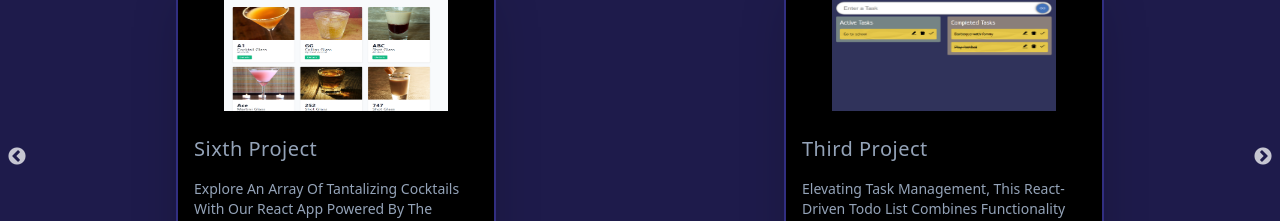
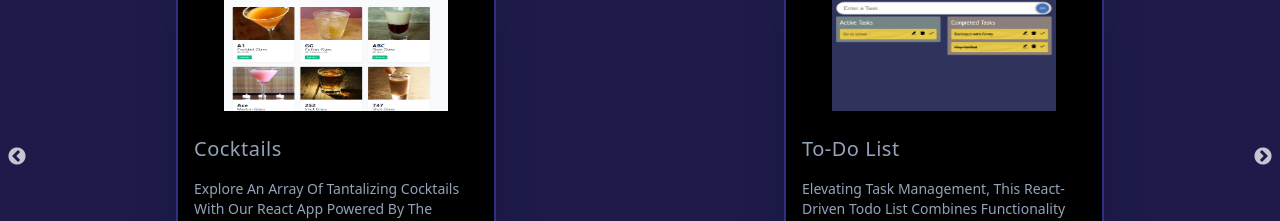
Before and after one commit to radu-bordea/React-Tailwind-Portfolio, a React (Vite) app: page / in a window 1280 px wide. Shown: the part 1585-1806 px from the top of the page. Built offline with nearby package versions, Linux system fonts and the light colour scheme.

Commit message:
change name of projects

```diff
--- a/src/data.jsx
+++ b/src/data.jsx
@@ -39,7 +39,7 @@ export const projects = [
     img: project1,
     url: "https://react-unsplash-pics.netlify.app/",
     github: "https://github.com/radu-bordea/React-UnsplashProject.git",
-    title: "first project",
+    title: "Pictures",
     text: "Discover breathtaking images effortlessly React app, powered by the Unsplash API.",
   },
   {
@@ -47,7 +47,7 @@ export const projects = [
     img: project2,
     url: "https://react-mixdrinks.netlify.app/",
     github: "https://github.com/radu-bordea/React-MixDrinks.git",
-    title: "sixth project",
+    title: "Cocktails",
     text: "Explore an array of tantalizing cocktails with our React app powered by the CocktailAPI. Discover, mix, and savor!",
   },
   {
@@ -55,7 +55,7 @@ export const projects = [
     img: project3,
     url: "https://react-typescript-todo-list-task.netlify.app/",
     github: "https://github.com/radu-bordea/ReactTypescript-todoList.git",
-    title: "third project",
+    title: "To-Do List",
     text: "Elevating task management, this React-driven todo list combines functionality with style.",
   },
   {
@@ -63,7 +63,7 @@ export const projects = [
     img: project4,
     url: "https://react-fly-map.netlify.app/",
     github: "https://github.com/radu-bordea/React-Map-Tailwind-Typescript.git",
-    title: "seventh project",
+    title: "Cities Map",
     text: "Explore cities with ease! React-Tailwind-Typescript app lets you discover and search cities on an interactive map.",
   },
 ];
```
